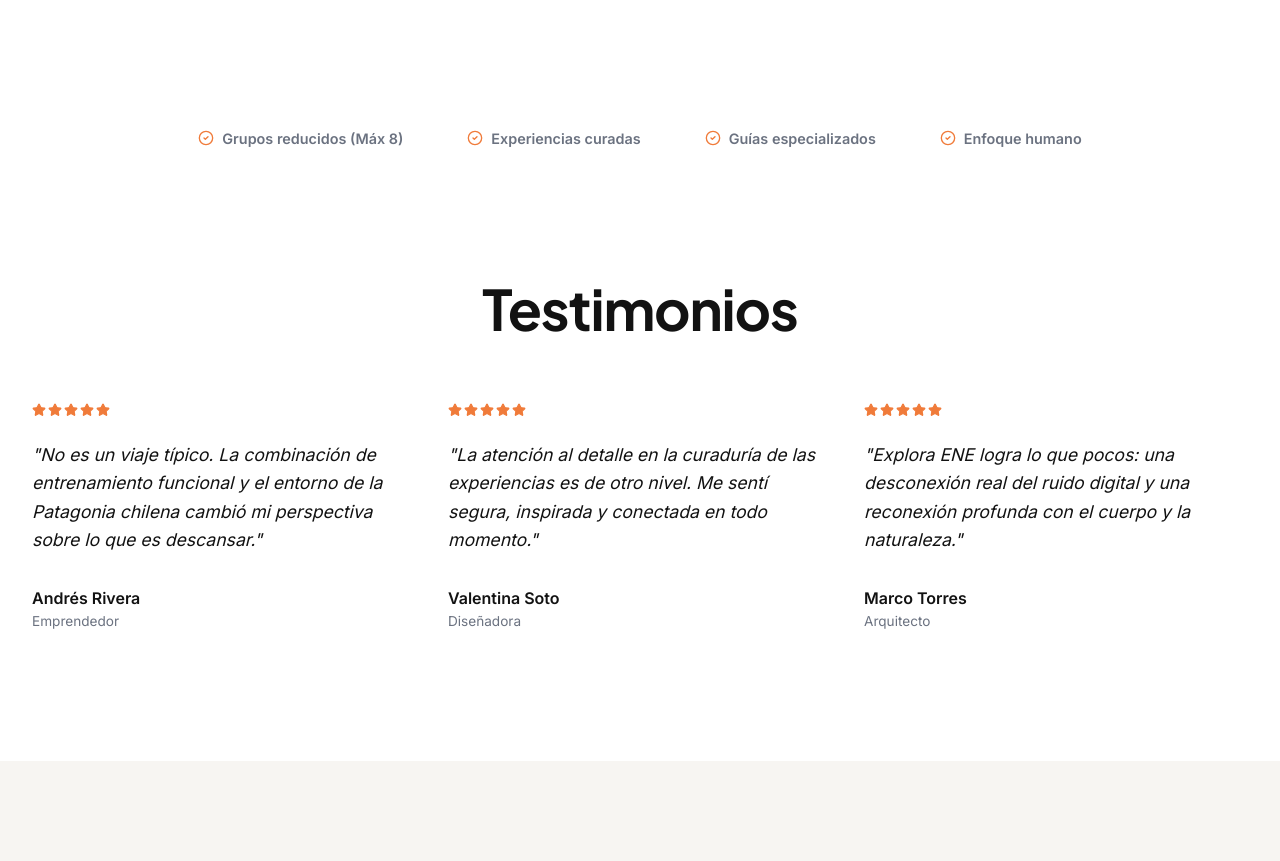
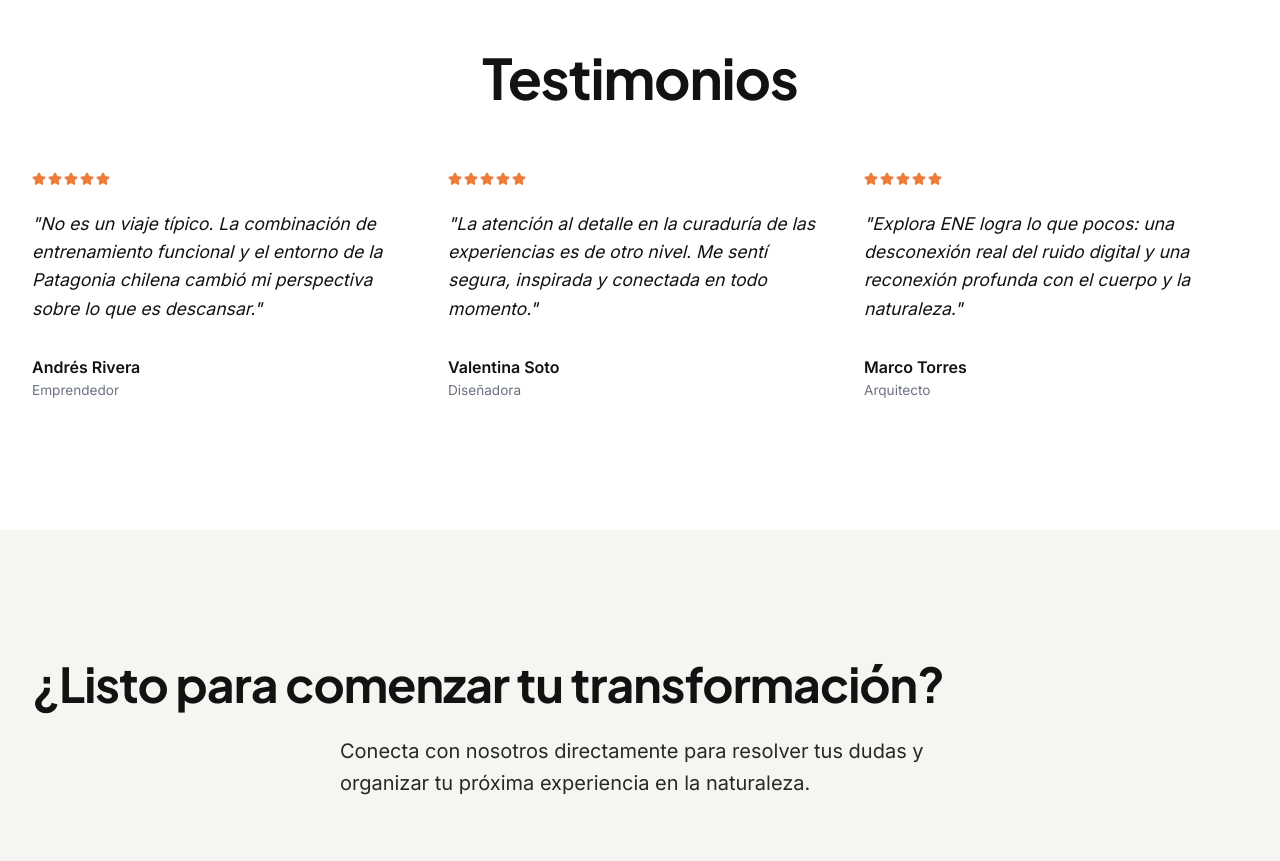
Before and after one commit to fjaramillob/ExploraEne, a React (Vite) app: page / in a window 1280 px wide. Shown: the part 3640-4501 px from the top of the page. Built offline with nearby package versions, Linux system fonts and the light colour scheme.

Commit message:
Fix header padding issue globally and remove trust signals

```diff
--- a/src/App.jsx
+++ b/src/App.jsx
@@ -1,5 +1,5 @@
 import React from 'react';
-import { BrowserRouter, Routes, Route } from 'react-router-dom';
+import { BrowserRouter, Routes, Route, useLocation } from 'react-router-dom';
 import Header from './components/Header';
 import Footer from './components/Footer';
 import Home from './pages/Home';
@@ -7,14 +7,15 @@ import BlogIndex from './pages/BlogIndex';
 import BlogPost from './pages/BlogPost';
 import { useLenis } from './hooks/useLenis';
 
-function App() {
+function AppContent() {
   useLenis();
+  const location = useLocation();
+  const isHomePage = location.pathname === '/';
 
   return (
-    <BrowserRouter>
     <div className="app-wrapper">
       <Header />
-        <main>
+      <main className={isHomePage ? '' : 'with-header-padding'}>
         <Routes>
           <Route path="/" element={<Home />} />
           <Route path="/blog" element={<BlogIndex />} />
@@ -32,10 +33,26 @@ function App() {
 
         main {
           flex-grow: 1;
-            padding-top: 80px; /* offset for fixed header */
+        }
+
+        main.with-header-padding {
+          padding-top: 110px; /* offset for fixed header */
+        }
+
+        @media (max-width: 768px) {
+          main.with-header-padding {
+            padding-top: 80px;
+          }
         }
       `}</style>
     </div>
+  );
+}
+
+function App() {
+  return (
+    <BrowserRouter>
+      <AppContent />
     </BrowserRouter>
   );
 }
--- a/src/components/Header.jsx
+++ b/src/components/Header.jsx
@@ -1,10 +1,12 @@
 import React, { useState, useEffect } from 'react';
-import { Link } from 'react-router-dom';
+import { Link, useLocation } from 'react-router-dom';
 import { Menu, X } from 'lucide-react';
 import logoImg from '../assets/LOGOTIPO EXPLORAENE_LOGOTIPO COLOR.png';
 
 const Header = () => {
   const [isScrolled, setIsScrolled] = useState(false);
+  const location = useLocation();
+  const isHomePage = location.pathname === '/';
 
   useEffect(() => {
     const handleScroll = () => {
@@ -19,8 +21,12 @@ const Header = () => {
     return () => window.removeEventListener('scroll', handleScroll);
   }, []);
 
+  const headerClass = isHomePage
+    ? (isScrolled ? 'glass' : 'transparent')
+    : 'glass';
+
   return (
-    <header className={`header ${isScrolled ? 'glass' : 'transparent'}`}>
+    <header className={`header ${headerClass}`}>
       <div className="container header-container">
         <div className="logo">
           <Link to="/">
--- a/src/components/SocialProof.jsx
+++ b/src/components/SocialProof.jsx
@@ -21,24 +21,9 @@ const SocialProof = () => {
     }
   ];
 
-  const signals = [
-    "Grupos reducidos (Máx 8)",
-    "Experiencias curadas",
-    "Guías especializados",
-    "Enfoque humano"
-  ];
-
   return (
     <section className="social-proof">
       <div className="container">
-        <div className="trust-signals">
-          {signals.map((signal, index) => (
-            <div key={index} className="signal">
-              <CheckCircle2 size={16} color="var(--accent-primary)" />
-              <span>{signal}</span>
-            </div>
-          ))}
-        </div>
 
         <h2 className="section-title" style={{ textAlign: 'center', marginBottom: 'var(--spacing-xl)' }}>
           Testimonios
@@ -71,23 +56,6 @@ const SocialProof = () => {
         .social-proof {
           background-color: var(--surface-color);
           border-top: 1px solid var(--border-color);
-        }
-
-        .trust-signals {
-          display: flex;
-          justify-content: center;
-          gap: var(--spacing-xl);
-          flex-wrap: wrap;
-          margin-bottom: var(--spacing-xxl);
-        }
-
-        .signal {
-          display: flex;
-          align-items: center;
-          gap: 0.5rem;
-          font-weight: 600;
-          font-size: 0.9rem;
-          color: var(--text-secondary);
         }
 
         .testimonials-grid {
```
Also changed, not shown: 1 other file (tests, documents, lock files or other folders). Lines whose indentation alone changed are shown as unchanged.
